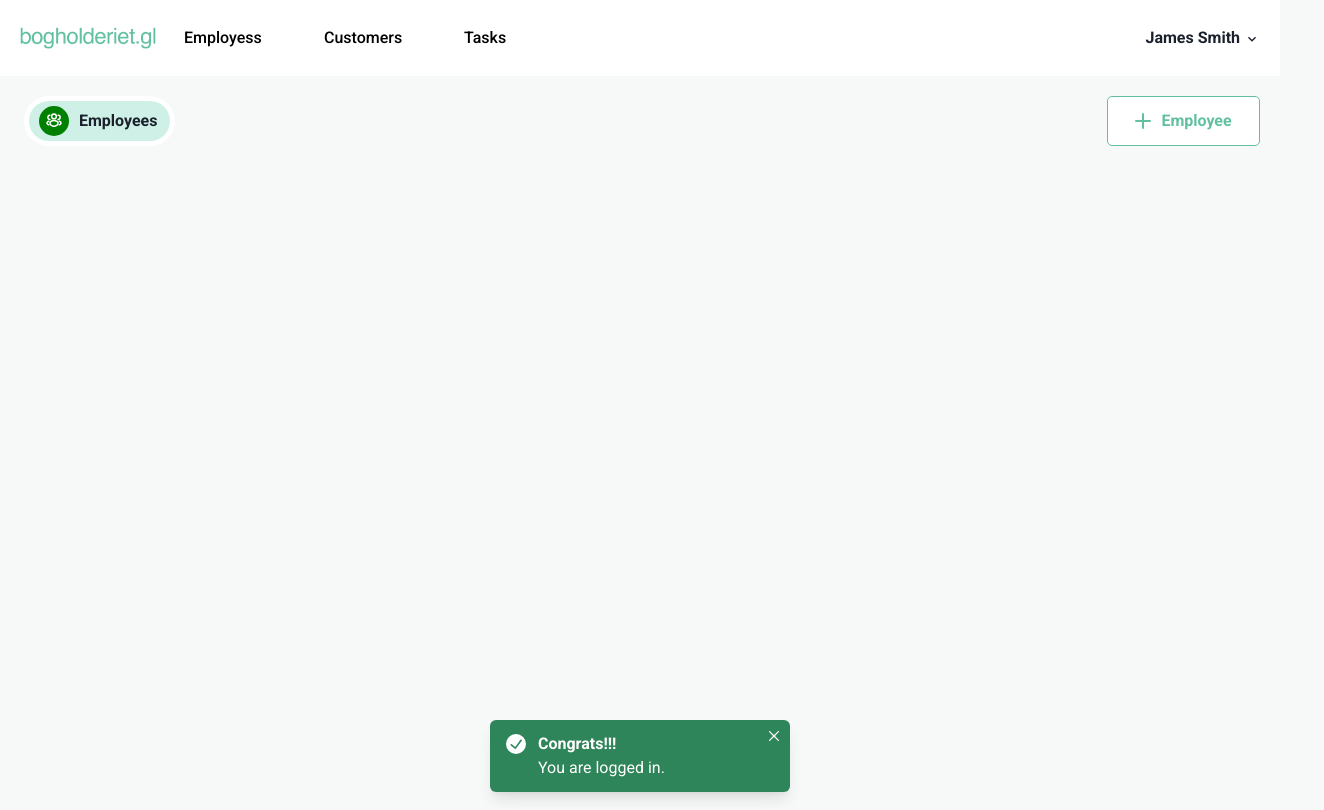
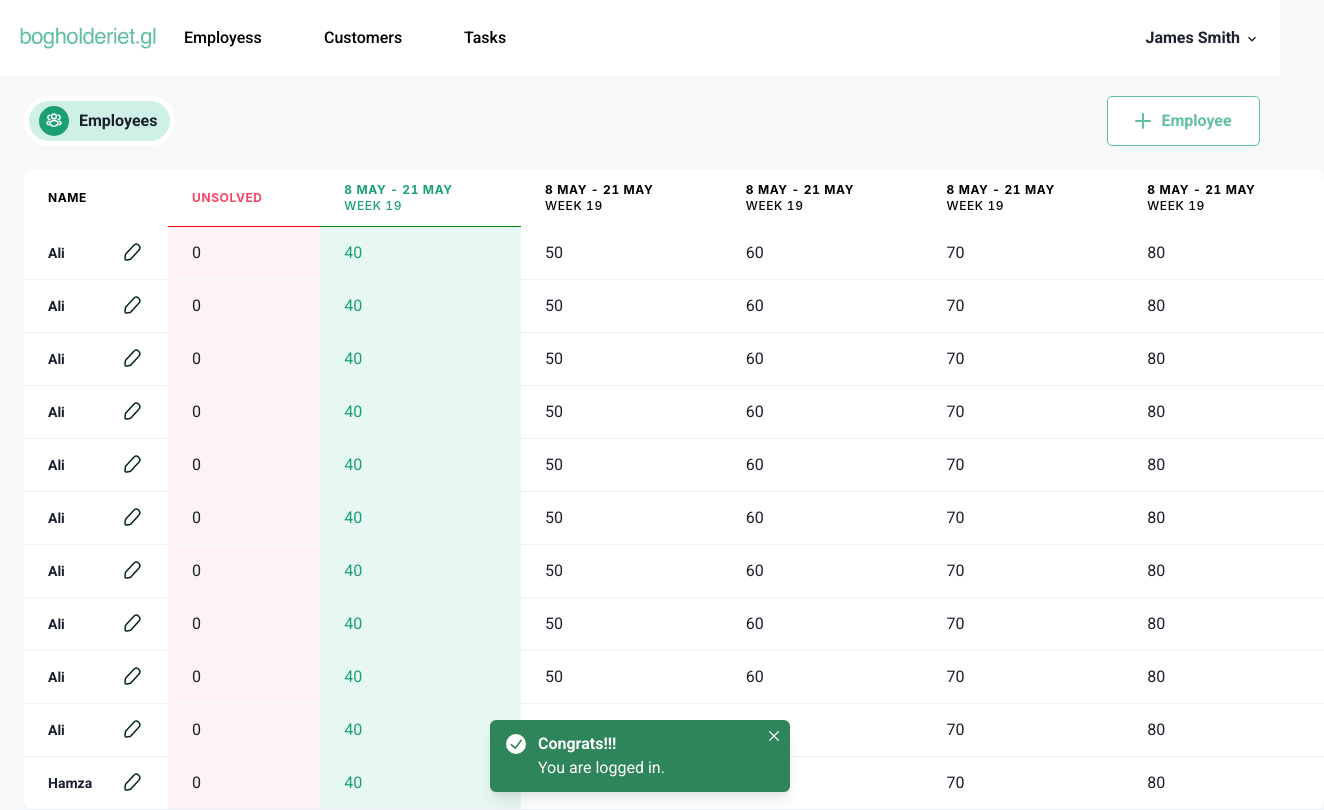
Before and after one commit to ZaidAli3642/task-management-system, a React (Vite) app: page /login in a window 1280 px wide. Both pictures are taken after typing "name@example.com", "Sample123" into the empty fields and a click on the button "Login". Shown: the whole page, 1324 px wide, since content can reach past the window. Built offline with nearby package versions, Linux system fonts and the light colour scheme.

Commit message:
Created Employee Table

```diff
--- /dev/null
+++ b/src/components/MOCK_DATA.json
@@ -0,0 +1,101 @@
+[
+  {
+    "name": "Ali",
+    "unsolved": "0",
+    "week1": "40",
+    "week2": "50",
+    "week3": "60",
+    "week4": "70",
+    "week5": "80"
+  },
+  {
+    "name": "Ali",
+    "unsolved": "0",
+    "week1": "40",
+    "week2": "50",
+    "week3": "60",
+    "week4": "70",
+    "week5": "80"
+  },
+  {
+    "name": "Ali",
+    "unsolved": "0",
+    "week1": "40",
+    "week2": "50",
+    "week3": "60",
+    "week4": "70",
+    "week5": "80"
+  },
+  {
+    "name": "Ali",
+    "unsolved": "0",
+    "week1": "40",
+    "week2": "50",
+    "week3": "60",
+    "week4": "70",
+    "week5": "80"
+  },
+  {
+    "name": "Ali",
+    "unsolved": "0",
+    "week1": "40",
+    "week2": "50",
+    "week3": "60",
+    "week4": "70",
+    "week5": "80"
+  },
+  {
+    "name": "Ali",
+    "unsolved": "0",
+    "week1": "40",
+    "week2": "50",
+    "week3": "60",
+    "week4": "70",
+    "week5": "80"
+  },
+  {
+    "name": "Ali",
+    "unsolved": "0",
+    "week1": "40",
+    "week2": "50",
+    "week3": "60",
+    "week4": "70",
+    "week5": "80"
+  },
+  {
+    "name": "Ali",
+    "unsolved": "0",
+    "week1": "40",
+    "week2": "50",
+    "week3": "60",
+    "week4": "70",
+    "week5": "80"
+  },
+  {
+    "name": "Ali",
+    "unsolved": "0",
+    "week1": "40",
+    "week2": "50",
+    "week3": "60",
+    "week4": "70",
+    "week5": "80"
+  },
+  {
+    "name": "Ali",
+    "unsolved": "0",
+    "week1": "40",
+    "week2": "50",
+    "week3": "60",
+    "week4": "70",
+    "week5": "80"
+  },
+  {
+    "name": "Hamza",
+    "unsolved": "0",
+    "week1": "40",
+    "week2": "50",
+    "week3": "60",
+    "week4": "70",
+    "week5": "80"
+  }
+]
--- a/src/pages/AdminOverviewPage/AdminOverviewPage.jsx
+++ b/src/pages/AdminOverviewPage/AdminOverviewPage.jsx
@@ -12,6 +12,7 @@ import {
   Box,
 } from '@chakra-ui/react'
 import Icon from '../../components/Icon'
+import Customer from '../Login/Customer/Customer'
 
 
 
@@ -22,23 +23,10 @@ function AdminOverviewPage() {
       <Navbar />
       <Flex>
         <Box ms='24px' mt={5}  align="center"  borderRadius='50px' gap='20px' padding={'5px'}  bg={'white'} fontWeight={600}  >
-        {/* <Breadcrumb spacing="8px"  mb={4}>
-      {breadcrumbItems.map((item, index) => (
-        <BreadcrumbItem key={index}>
-          <Flex align="center" bg="#CFF0E6" borderRadius="40px" w="141px" h="40px" padding="10px" gap="10px" >
-            {item.imageSrc && (
-              <Image src={item.imageSrc} bgColor="#1BA076" padding="4px" w="30px" h="25px" borderRadius="20px" />
-            )}
-            <BreadcrumbLink as={Link} to={item.link}>
-              {item.text}
-            </BreadcrumbLink>
-          </Flex>
-        </BreadcrumbItem>
-      ))}
-    </Breadcrumb> */}
+
         <Breadcrumb>
           <BreadcrumbItem bg='#CFF0E6' borderRadius='40px' w='141px' h='40px' padding='10px'  gap='10px'>
-             <Box w='30px' display='flex' h='30px' borderRadius={'full'} backgroundColor={'green'} align='center'padding='7px'  >
+             <Box w='30px' display='flex' h='30px' borderRadius={'full'} backgroundColor={'#1BA076'} align='center'padding='7px'  >
               <Icon image={empicon}  />
              </Box>
             <BreadcrumbLink to='/login' >Employees</BreadcrumbLink>
@@ -55,6 +43,7 @@ function AdminOverviewPage() {
           <ButtonwithIcon title='Employee' />
         </Flex>
       </Flex>
+      <Customer/>
     </>
   )
 }
--- a/src/pages/Login/Customer/Customer.jsx
+++ b/src/pages/Login/Customer/Customer.jsx
@@ -1,9 +1,142 @@
 import React from 'react'
+import data from '../../../components/MOCK_DATA.json'
+import Icon from '../../../components/Icon'
+import logo from '../../../assets/icons/Vector.svg'
+import { useState } from 'react'
+import {
+  Table,
+
+  Thead,
+  Tbody,
+  Tfoot,
+  Tr,
+  Th,
+  Td,
+  TableCaption,
+  TableContainer,
+  useColorModeValue,
+  Box,
+} from '@chakra-ui/react'
+
 
 function Customer() {
+  const [isVisible, setIsVisible] = useState(false);
+  function over(e) {
+    setIsVisible(true);
+  }
+  function out(e) {
+    setIsVisible(false);
+  }
+  const columns = [
+    {
+      id: 1,
+      title: 'Name',
+    },
+    {
+      id: 2,
+      title: 'Unsolved',
+    },
+    {
+      id: 3,
+      title: '8 May - 21 May',
+      subTitle: 'Week 19',
+    },
+    {
+      id: 4,
+      title: '8 May - 21 May',
+      subTitle: 'Week 19',
+    },
+    {
+      id: 5,
+      title: '8 May - 21 May',
+      subTitle: 'Week 19',
+    },
+    {
+      id: 6,
+      title: '8 May - 21 May',
+      subTitle: 'Week 19',
+    },
+    {
+      id: 7,
+      title: '8 May - 21 May',
+      subTitle: 'Week 19',
+    },
+  ]
+
   return (
     <div>
-      This is Customer Page
+      <Table
+        bg={'white'}
+        borderRadius='10px'
+        w='1300px'
+        mt='24px'
+        h='570px'
+        ms='24px '
+      >
+        <Thead>
+          <Tr>
+            {columns.map(column => (
+              <Th
+                style={{
+                  color: column.id === 3 ? '#1BA076' : null,
+                  borderBottom:
+                    column.id === 3
+                      ? '1px solid green'
+                      : column.id === 2
+                      ? '1px solid red'
+                      : 'none',
+                }}
+                key={column.id}
+              >
+                <Tr
+                  style={{
+                    color:
+                      column.id === 3
+                        ? '#1BA076'
+                        : column.title === 'Unsolved'
+                        ? '#FB4364'
+                        : 'black',
+                  }}
+                >
+                  {column.title}
+                </Tr>
+                <Tr fontWeight={500} color={'black'}  style={{
+                color: column.id === 3 ? '#1BA076' : null,}}>
+                  {column.subTitle}
+                </Tr>
+              </Th>
+            ))}
+          </Tr>
+        </Thead>
+        <Tbody>
+          {data.map((val, key) => {
+            return (
+              <Tr key={key}>
+                <Td fontWeight={600} fontSize='14px' >
+
+                <Box display="flex" alignItems="center" justifyContent="space-between">
+                  {val.name }
+                  <Box>
+                   <Icon  image={logo} />
+                   </Box>
+                   </Box>
+                </Td>
+                <Td bg={'#FCE6EA80'} fontWeight={400}>
+                  {val.unsolved}
+                </Td>
+                <Td bg={'#CFF0E680'} fontWeight={400} color={'#1BA076'}>
+                  {val.week1}
+                </Td>
+                <Td fontWeight={400}>{val.week2}</Td>
+                <Td fontWeight={400}>{val.week3}</Td>
+                <Td fontWeight={400}>{val.week4}</Td>
+                <Td fontWeight={400}>{val.week5}</Td>
+              </Tr>
+            )
+          })}
+        </Tbody>
+      </Table>
+
     </div>
   )
 }
```
Also changed, not shown: src/assets/icons/Vector.svg (added).
